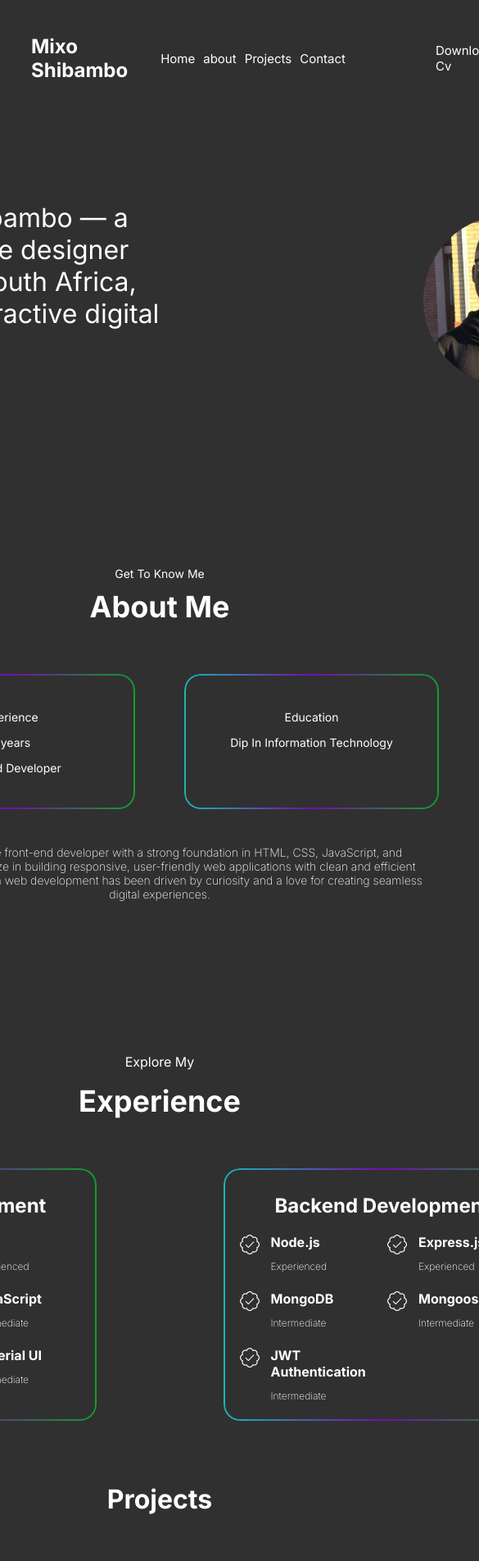
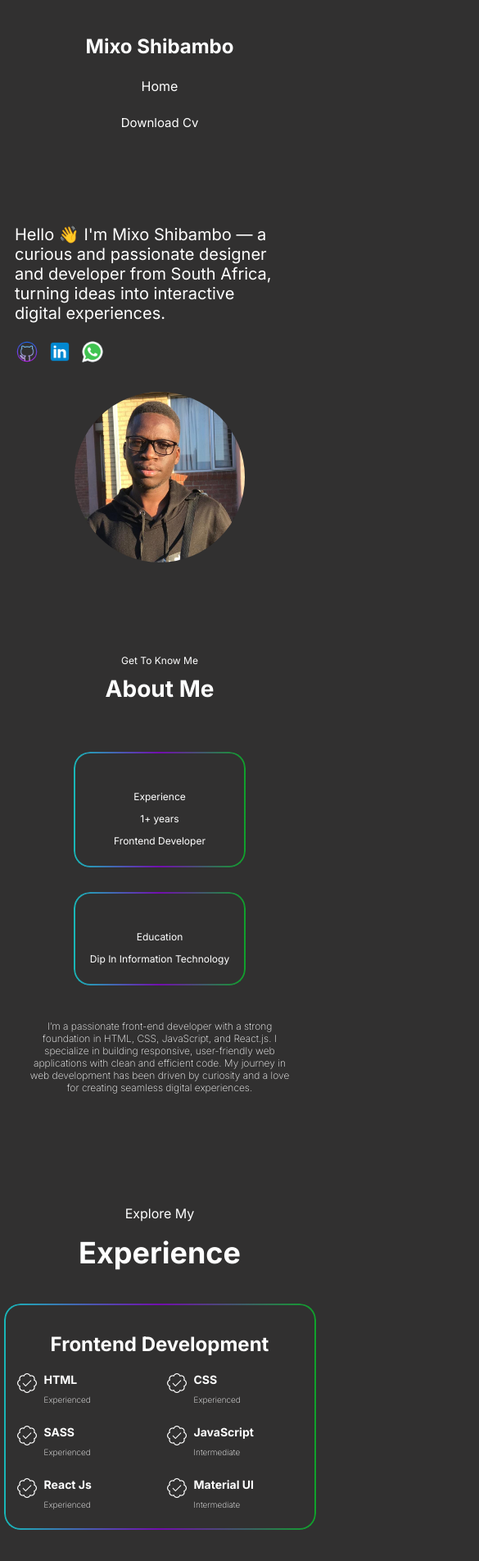
Before and after one commit to MISHOW2/my-portfolio, a React (Vite) app: page / in a window 390 px wide. Shown: the top 1904 px of the page at 82% size, 585 px wide, since content can reach past the window. Built offline with nearby package versions, Linux system fonts and the light colour scheme.

Commit message:
finishedform

```diff
--- a/src/App.css
+++ b/src/App.css
@@ -1,6 +1,6 @@
 @import url('https://fonts.googleapis.com/css2?family=Montserrat:ital,wght@0,100..900;1,100..900&display=swap');
 body{
-
+   padding: auto;
   font-family: "Inter", sans-serif;
   background-color: rgb(49, 48, 48);
   color: white;
--- a/src/components/NavBar.jsx
+++ b/src/components/NavBar.jsx
@@ -10,10 +10,6 @@ function NavBar() {
       <div className="right-side">
         <ul>
           <Link to='/'>Home</Link>
-          <Link to='/about'>about</Link>
-          <Link to='/projects'>Projects</Link>
-          <Link to='/contact'>Contact</Link>
-
         </ul>
         <p>Download Cv</p>
       </div>
--- a/src/styles/home.css
+++ b/src/styles/home.css
@@ -1,14 +1,12 @@
 /* Smooth scrolling */
 html {
   scroll-behavior: smooth;
+  padding: 0%;
+  margin: 0%;
 }
 
 /* Section styling */
-.home {
-  padding: 20px;
-  max-width: 1200px;
-  margin: 0 auto;
-}
+
 
 .intro,
 .about-me {
@@ -36,7 +34,7 @@ html {
   width: 552px;
 }
 
-.intro img{
+.myself{
   width: 284;
   height: 208px;
   border-radius: 50%;
@@ -197,3 +195,116 @@ html {
   font-weight: 200;
 
 }
+
+
+/* Responsive Design */
+@media (max-width: 1024px) {
+  .intro {
+    flex-direction: column;
+    gap: 30px;
+    align-items: center;
+    text-align: center;
+  }
+
+  .intro p {
+    font-size: 24px;
+    width: 90%;
+  }
+
+
+
+  .social-links {
+    justify-content: left;
+  }
+
+  .social-links img{
+    height: 30px;
+
+  }
+
+
+  .about-me {
+    margin-top: 100px;
+  }
+
+  .about-info {
+    width: 90%;
+  }
+
+  .about-containers {
+    flex-direction: column;
+    gap: 30px;
+    align-items: center;
+  }
+
+  .left-box {
+    width: 90%;
+    height: auto;
+    padding: 15px;
+    text-align: center;
+  }
+
+  .explore {
+    padding: 10px;
+    margin-top: 100px;
+  }
+
+  .explore-containers {
+    flex-direction: column;
+    gap: 40px;
+    align-items: center;
+  }
+
+
+
+  .experience {
+    display: grid;
+  grid-template-columns: repeat(2, 1fr);
+  }
+}
+
+/* Mobile View */
+@media (max-width: 768px) {
+  .home {
+    padding: 10px;
+  }
+
+  .intro p {
+    font-size: 20px;
+    text-align: left;
+  }
+
+
+
+  .about-me h3 {
+    font-size: 28px;
+  }
+
+  .about-me p {
+    font-size: 12px;
+  }
+
+  .explore {
+    gap: 40px;
+  }
+
+  .explore-left-box {
+    padding: 15px;
+  }
+
+  .experience {
+    gap: 15px;
+  }
+
+  .experienc-box {
+    gap: 8px;
+  }
+
+  .language {
+    font-size: 14px;
+  }
+
+  .experienced {
+    font-size: 10px;
+  }
+}
--- a/src/styles/navbar.css
+++ b/src/styles/navbar.css
@@ -1,30 +1,55 @@
-nav{
+nav {
   display: flex;
   align-items: center;
   justify-content: space-between;
-  padding: 10px 30px;
+  padding: 10px 20px;
+
 }
 
-nav ul{
+nav ul {
   display: flex;
   align-items: center;
-  gap: 10px;
-  color:white;
+  gap: 20px;
+  list-style: none;
+  padding: 0;
+  margin: 0;
 }
-nav a{
+
+nav a {
   text-decoration: none;
+  color: white;
+  font-size: 16px;
+}
+
+.left-side p {
+  font-size: 24px;
+  font-weight: bold;
   color: white;
 }
 
-.left-side p{
-  font-size: 24px;
-  font-weight: bold;
-
+.right-side {
+  display: flex;
+  align-items: center;
+  gap: 20px;
+  font-size: 15px;
 }
 
-.right-side{
-  display: flex;
-  align-items: center;
-  gap: 110px;
-  font-size: 15px;
+/* Responsive Navbar */
+@media (max-width: 768px) {
+  nav {
+    flex-direction: column;
+    align-items: center;
+
+  }
+
+  .right-side {
+    flex-direction: column;
+    gap: 10px;
+    text-align: center;
+  }
+
+  nav ul {
+    flex-direction: column;
+    gap: 10px;
+  }
 }
--- a/src/styles/project.css
+++ b/src/styles/project.css
@@ -1,7 +1,5 @@
-/* Projects.css */
-
 .projects-container {
-  padding: 50px;
+  padding: 50px 20px;
   text-align: center;
 }
 
@@ -15,7 +13,7 @@
 .projects-grid {
   display: grid;
   align-items: center;
-  grid-template-columns: repeat(auto-fill, minmax(280px, 1fr)); /* Changed auto-fit to auto-fill for better control */
+  grid-template-columns: repeat(auto-fill, minmax(280px, 1fr));
   gap: 20px;
   justify-items: center;
 }
@@ -24,7 +22,6 @@
   background-color: rgb(49, 48, 48);
   padding: 25px;
   border-radius: 15px;
-
   transition: transform 0.3s ease, box-shadow 0.3s ease;
   max-width: 310px;
   width: 100%;
@@ -44,7 +41,7 @@
 }
 
 .project-title {
-  font-size: 1.6rem;
+  font-size: 1.2rem;
   font-weight: bold;
   color: #faf9f9;
   margin: 15px 0;
@@ -52,7 +49,7 @@
 
 .project-description {
   font-size: 1rem;
-  color: #666;
+  color: #e0e0e0; /* Lighter color for readability */
   line-height: 1.5;
   margin-bottom: 15px;
 }
@@ -79,8 +76,8 @@
 .project-links {
   margin-top: 15px;
   display: flex;
-  justify-content: space-between;
-  align-items: center;
+  justify-content: center; /* Center the links */
+  gap: 15px; /* Ensure spacing between links */
 }
 
 .github-link, .live-link {
@@ -103,17 +100,20 @@
 
 /* Responsive adjustments */
 @media (max-width: 768px) {
+  .projects-container {
+    padding: 30px 15px;
+  }
   .projects-grid {
-    grid-template-columns: repeat(auto-fill, minmax(250px, 1fr)); /* Fewer columns for smaller screens */
-    gap: 15px; /* Smaller gap */
+    grid-template-columns: repeat(auto-fill, minmax(250px, 1fr));
+    gap: 15px;
   }
 }
 
 @media (max-width: 480px) {
   .projects-title {
-    font-size: 2rem; /* Smaller title font on very small screens */
+    font-size: 2rem;
   }
   .projects-grid {
-    grid-template-columns: 1fr; /* One column for very small screens */
+    grid-template-columns: 1fr;
   }
 }
```
